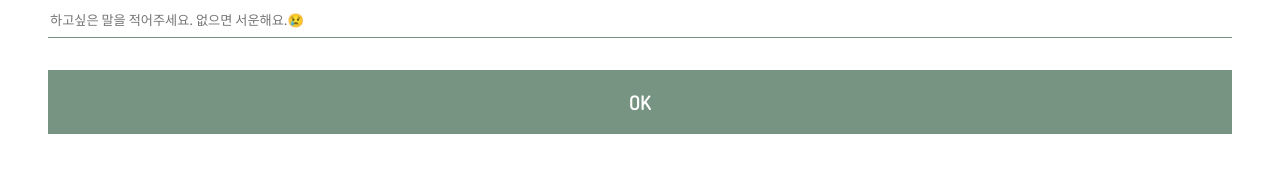
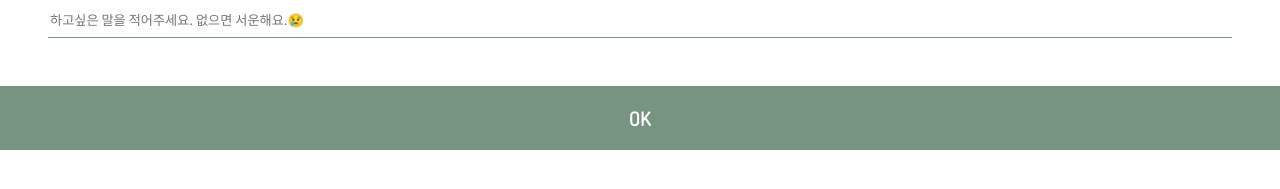
Before and after one commit to lee-suyeon/sroovyroom201, a React (Create React App) app in the folder client/: page /register in a window 1280 px wide. Shown: the part 835-1024 px from the top of the page. After the commit the page ends 985 px from the top, so only its background shows below. Built offline with nearby package versions, Linux system fonts and the light colour scheme; no server answers.

Commit message:
[Style] Button float 속성 설정

```diff
--- a/client/src/components/views/LoginPage/LoginPage.jsx
+++ b/client/src/components/views/LoginPage/LoginPage.jsx
@@ -154,6 +154,7 @@ function LoginPage(props) {
       </ButtonGroup>
       <Button
         fullWidth
+        float
         size="medium"
         onClick={onSubmitHandler}
         >ENTER</Button>
--- a/client/src/components/views/MenuPage/MenuPage.jsx
+++ b/client/src/components/views/MenuPage/MenuPage.jsx
@@ -120,7 +120,10 @@ function MenuPage(props) {
       {(userData && userData.isAuth) ?
         <Button
           onClick={logoutHandler}
-          fullWidth size="medium">CHECK-OUT
+          fullWidth size="medium"
+          float
+        >
+          CHECK-OUT
         </Button> :
         <Link to='/login'>
           <Button fullWidth size="medium">CHECK-IN</Button>
--- a/client/src/components/views/RegisterPage/RegisterPage.jsx
+++ b/client/src/components/views/RegisterPage/RegisterPage.jsx
@@ -213,7 +213,7 @@ function RegisterPage(props) {
           value={message}
           onChange={onChangeInput}
         />
-        <Button fullWidth size="medium">OK</Button>
+        <Button fullWidth float size="medium">OK</Button>
       </InputForm>
     </ContentPage>
   )
```
